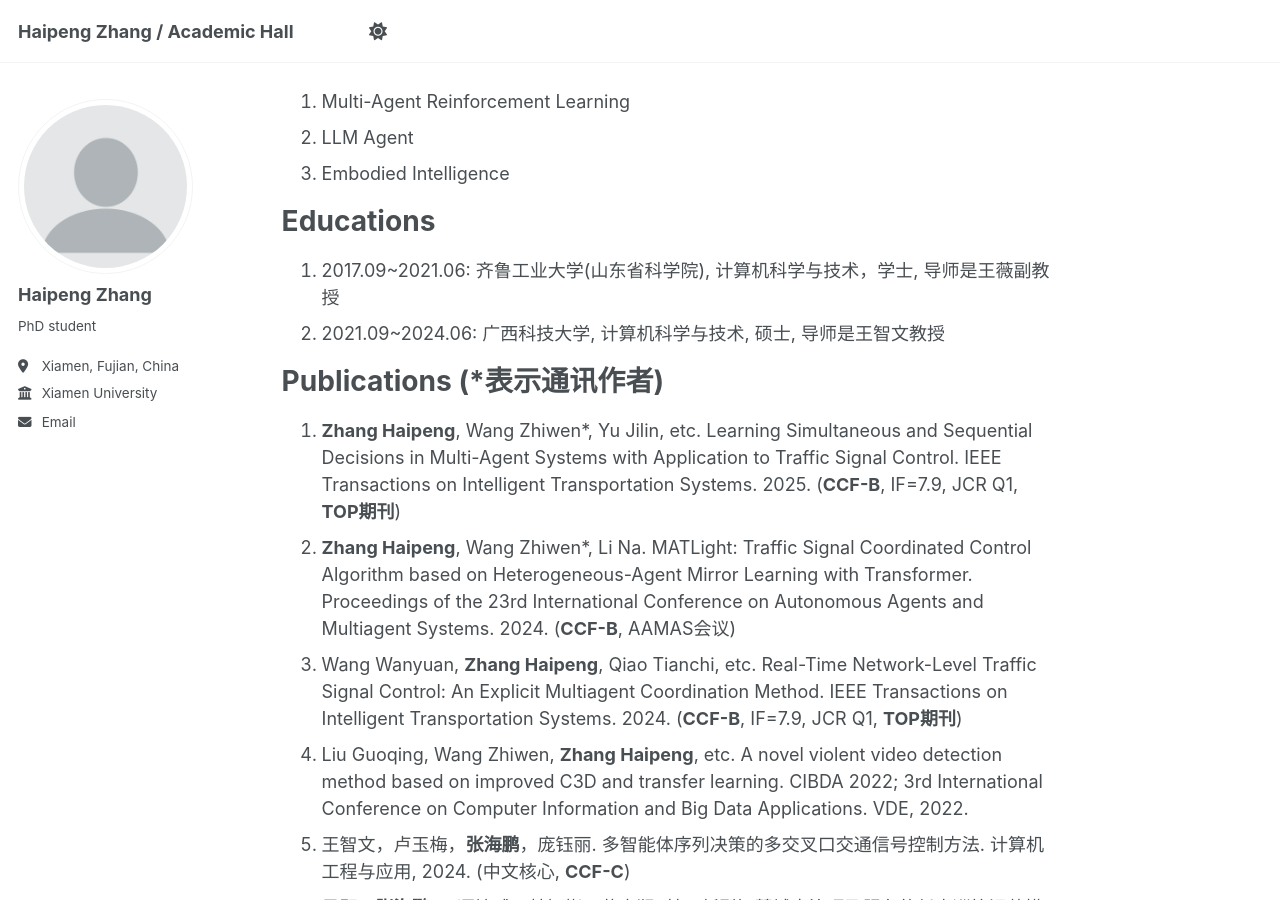
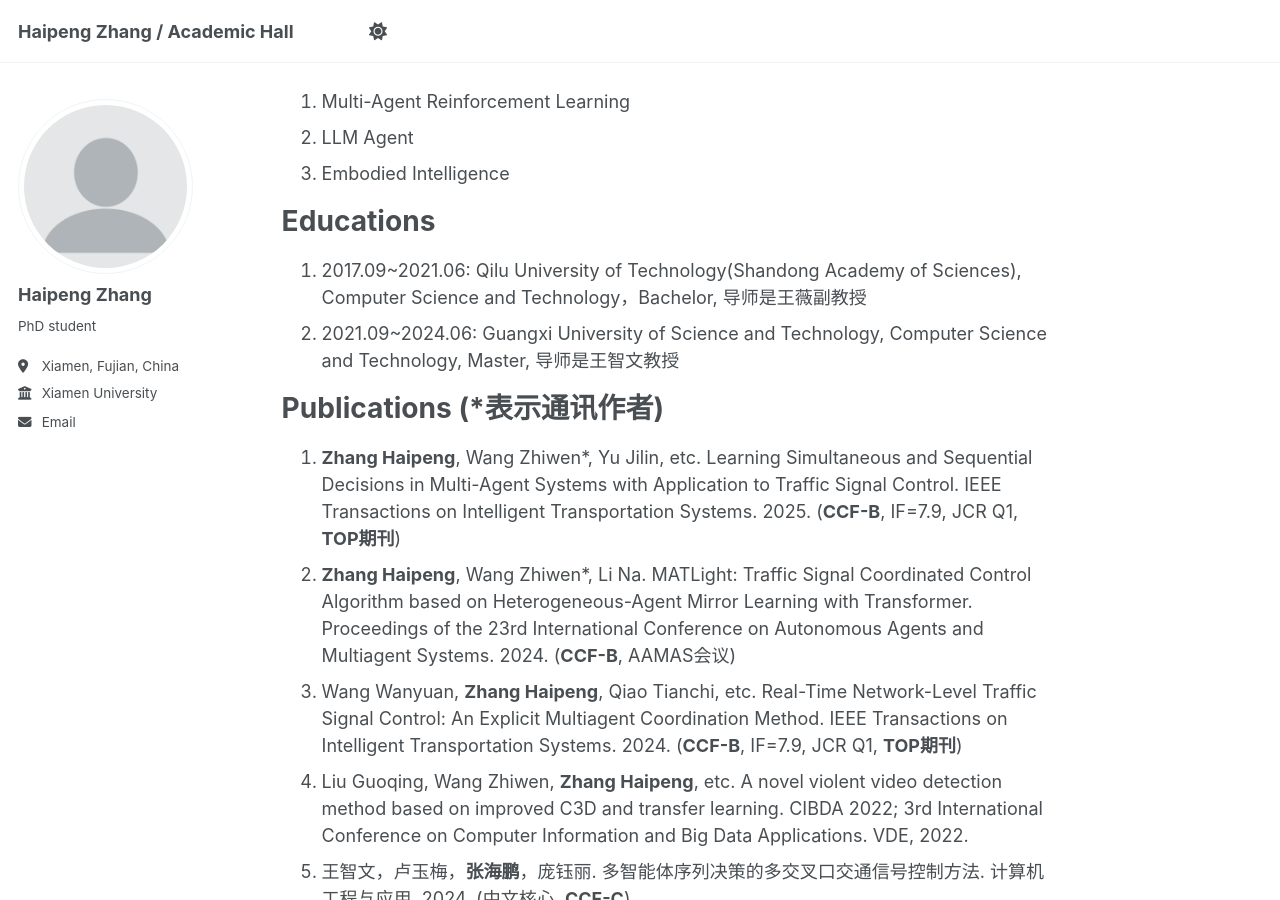
Before and after one commit to Harry-first/haipengzhang, a Jekyll site: the page built from _pages/about.md, in a window 1280 px wide and 900 px high, scrolled down 398 px. Built offline with Jekyll 4.4.1, drawn with Linux system fonts in a browser that asks for light colours.

Commit message:
Update about.md

```diff
--- a/_pages/about.md
+++ b/_pages/about.md
@@ -17,8 +17,8 @@
 
 **Educations**
 ======
-1. 2017.09~2021.06: 齐鲁工业大学(山东省科学院), 计算机科学与技术，学士, 导师是王薇副教授
-2. 2021.09~2024.06: 广西科技大学, 计算机科学与技术, 硕士, 导师是王智文教授
+1. 2017.09~2021.06: Qilu University of Technology(Shandong Academy of Sciences), Computer Science and Technology，Bachelor, 导师是王薇副教授
+2. 2021.09~2024.06: Guangxi University of Science and Technology, Computer Science and Technology, Master, 导师是王智文教授
 
 **Publications** (*表示通讯作者)
 ======
```
